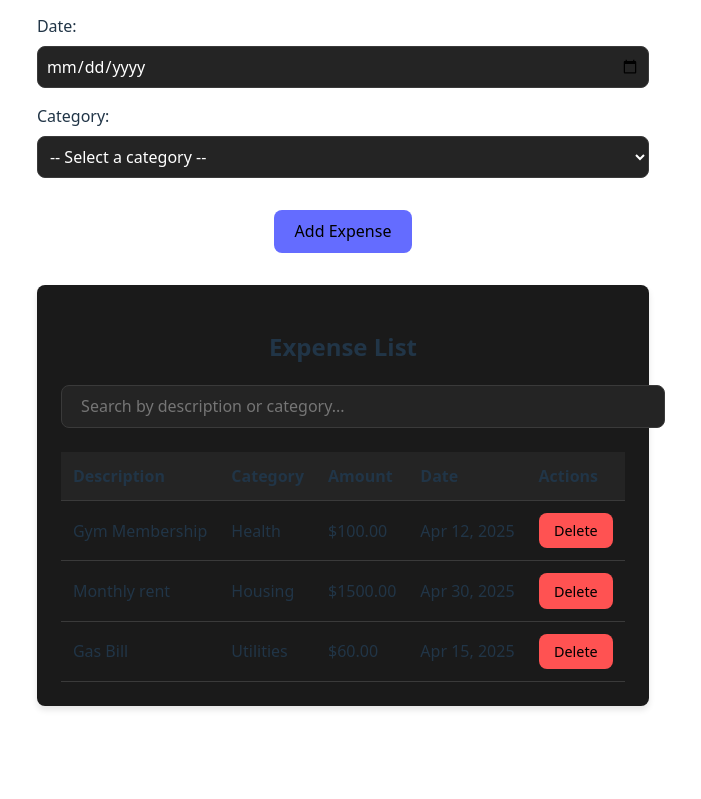
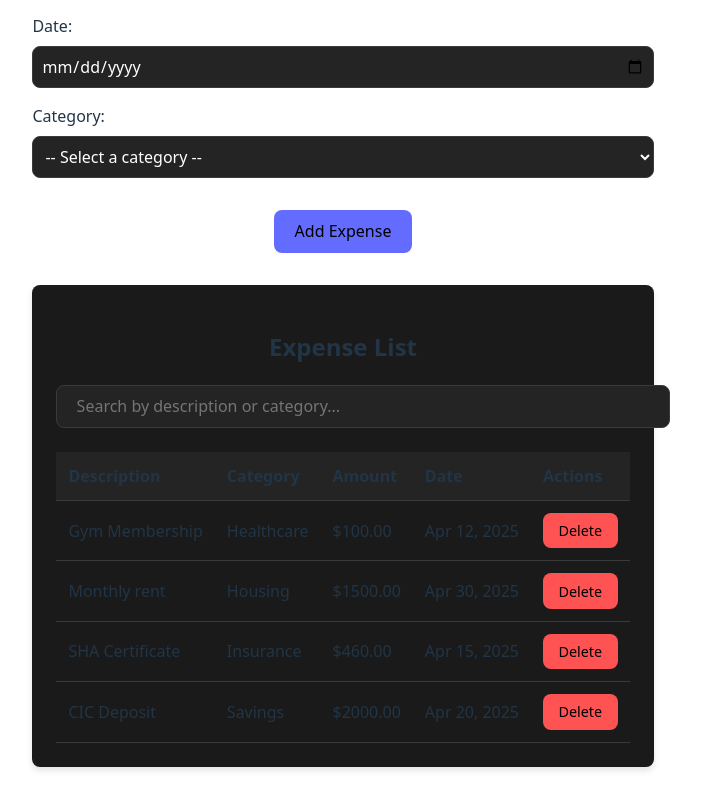
Before and after one commit to NJUGUNA-png/react-code-challenge-one, a React (Vite) app: page / in a window 1280 px wide. Shown: the part 467-1266 px from the top of the page, without its empty margins (297-998 px from the left). Before the commit the page ends 1205 px from the top, so only its background shows below. Built offline with nearby package versions, Linux system fonts and the light colour scheme.

Commit message:
made changes to the form.jsx and list.jsx

```diff
--- a/src/App.jsx
+++ b/src/App.jsx
@@ -10,7 +10,7 @@ function App(){
       description:"Gym Membership",
       amount: 100,
       date: "2025-04-12",
-      category: "Health"
+      category: "Healthcare"
     },
     {
       id: 2,
@@ -21,10 +21,17 @@ function App(){
     },
     {
       id:3,
-      description:"Gas Bill",
-      amount: 60,
+      description:"SHA Certificate",
+      amount: 460,
       date: "2025-04-15",
-      category: "Utilities"
+      category: "Insurance"
+    },
+    {
+      id:4,
+      description:"CIC Deposit",
+      amount: 2000,
+      date: "2025-04-20",
+      category: "Savings"
     }
   ]);
 
--- a/src/ExpenseList.jsx
+++ b/src/ExpenseList.jsx
@@ -65,7 +65,7 @@ function ExpenseList({expenses, onDeleteExpense}){
 
     function getSortIndicator(key){
         if (sortConfig.key === key){
-            return sortConfig.direction === 'ascending' ? '↑' : '↓';
+            return sortConfig.direction === 'ascending' ? 'asc' : 'desc';
         }
         return '';
     }
```
